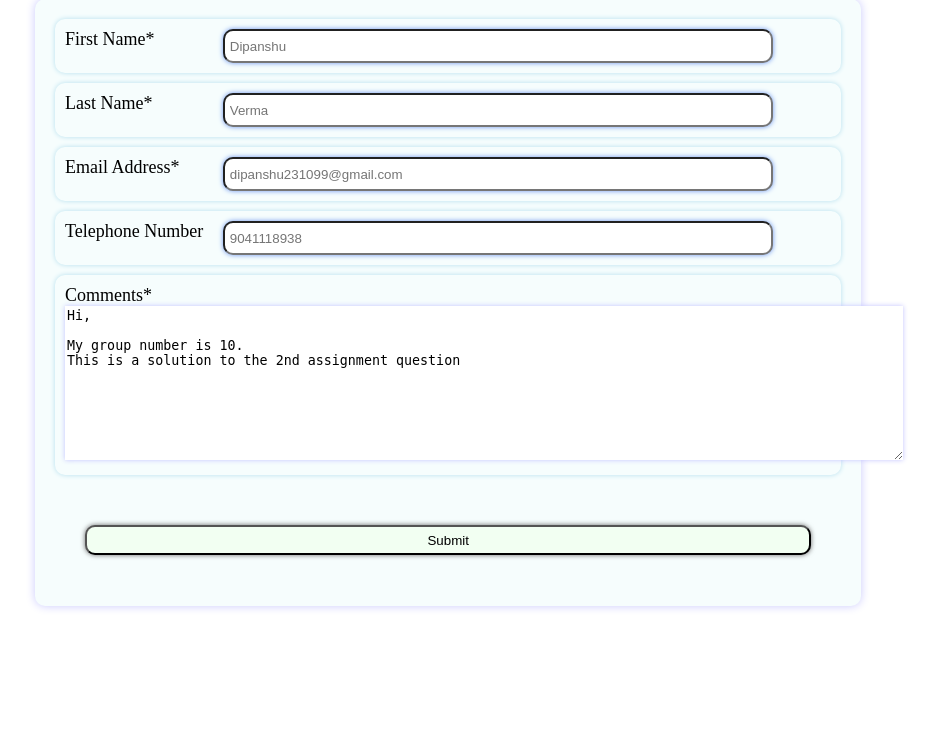
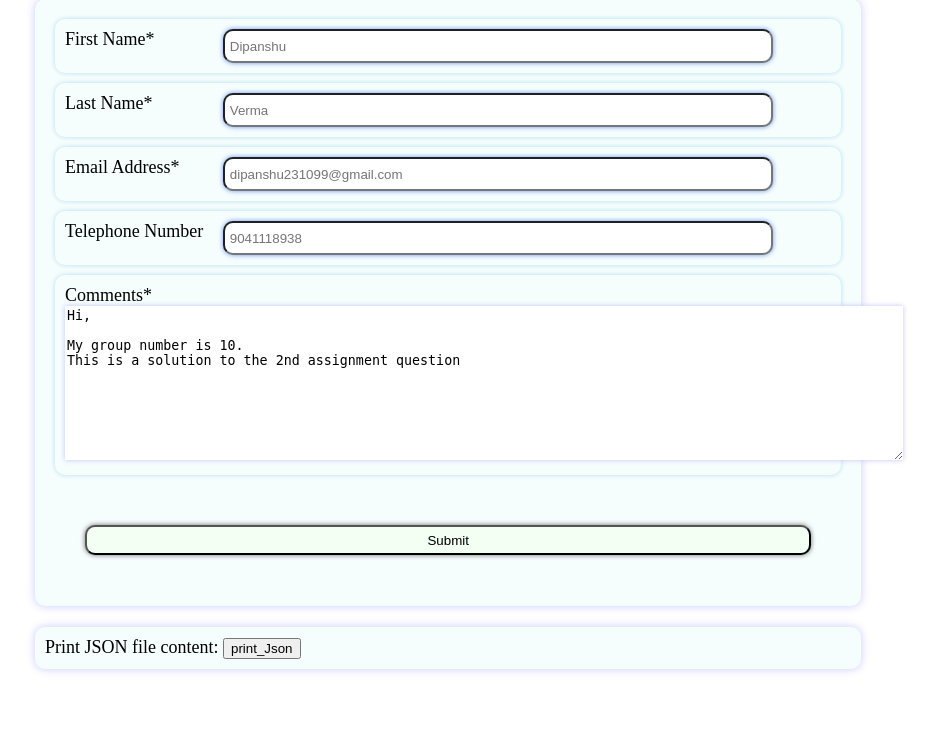
Before and after one commit to ayushman2001/ADP_2019, a PHP site: page / in a window 1280 px wide. Shown: the part 65-819 px from the top of the page, without its empty margins (29-965 px from the left). Before the commit the page ends 674 px from the top, so only its background shows below. Run offline with PHP 8.4, Linux system fonts and the light colour scheme; some libraries are stand-ins or nearby versions.

Commit message:
Update index.php
added bonus part - printing formatted JSON file.

```diff
--- a/assignment2/index.php
+++ b/assignment2/index.php
@@ -69,5 +69,33 @@ This is a solution to the 2nd assignment question</textarea>
         </div>
         <button type="submit">Submit</button>
     </form>
+    <br>
+<form action="index.php" method="GET">
+    <label>Print JSON file content: </label>
+    <input type="submit" name="print_Json" value="print_Json" />
+</form>
+<br>
+<?php
+    if($_SERVER['REQUEST_METHOD'] == "GET" and isset($_GET['print_Json']))
+    {
+        func();
+    }
+    function func()
+    {
+        $data = file_get_contents("wizard.json");
+    // var_dump($json_file);
+
+    $wizards = json_decode($data, true);
+    // var_dump($wizards);
+    // echo "<br/><br/>";
+    // echo $wizards[0]["name"]."<br/><br/>";
+
+    foreach ($wizards as $wizard)
+    {
+        $txt = sprintf("%s's wand is %s, %s, with a %s core.", $wizard["name"], $wizard["wand"][0]["wood"], $wizard["wand"][0]["length"], $wizard["wand"][0]["core"]);
+        echo $txt."<br/>";
+    }
+    }
+?>
 </body>
 </html>
```
